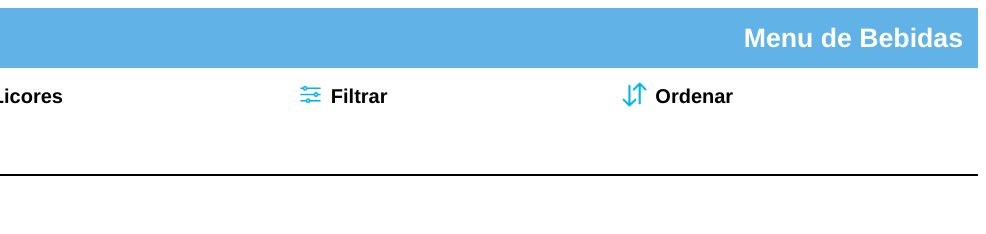
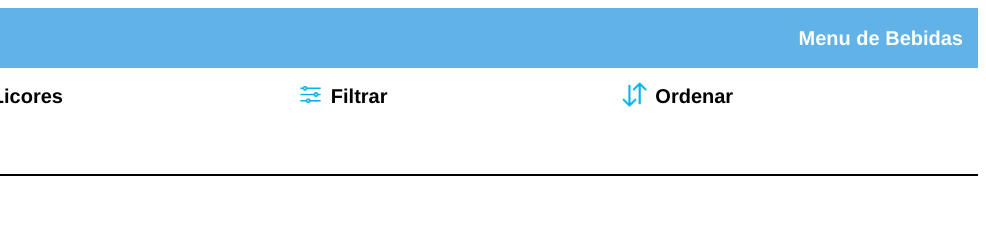
Before and after one commit to Sadners/Menu-Hotel, a plain HTML site: page index.html in a window 1280 px wide. Shown: the top 234 px of the page, 294-1280 px from the left. Drawn offline with Linux system fonts and the light colour scheme.

Commit message:
Se agrega corrige error de tamaño en titulo principal

```diff
--- a/css/estilos.css
+++ b/css/estilos.css
@@ -37,7 +37,7 @@
 
   .header .lado-derecho h1{
     font-family: Helvetica;
-    font-size: 20pt;
+    font-size: 15pt;
     color: white;
 
   }
```
